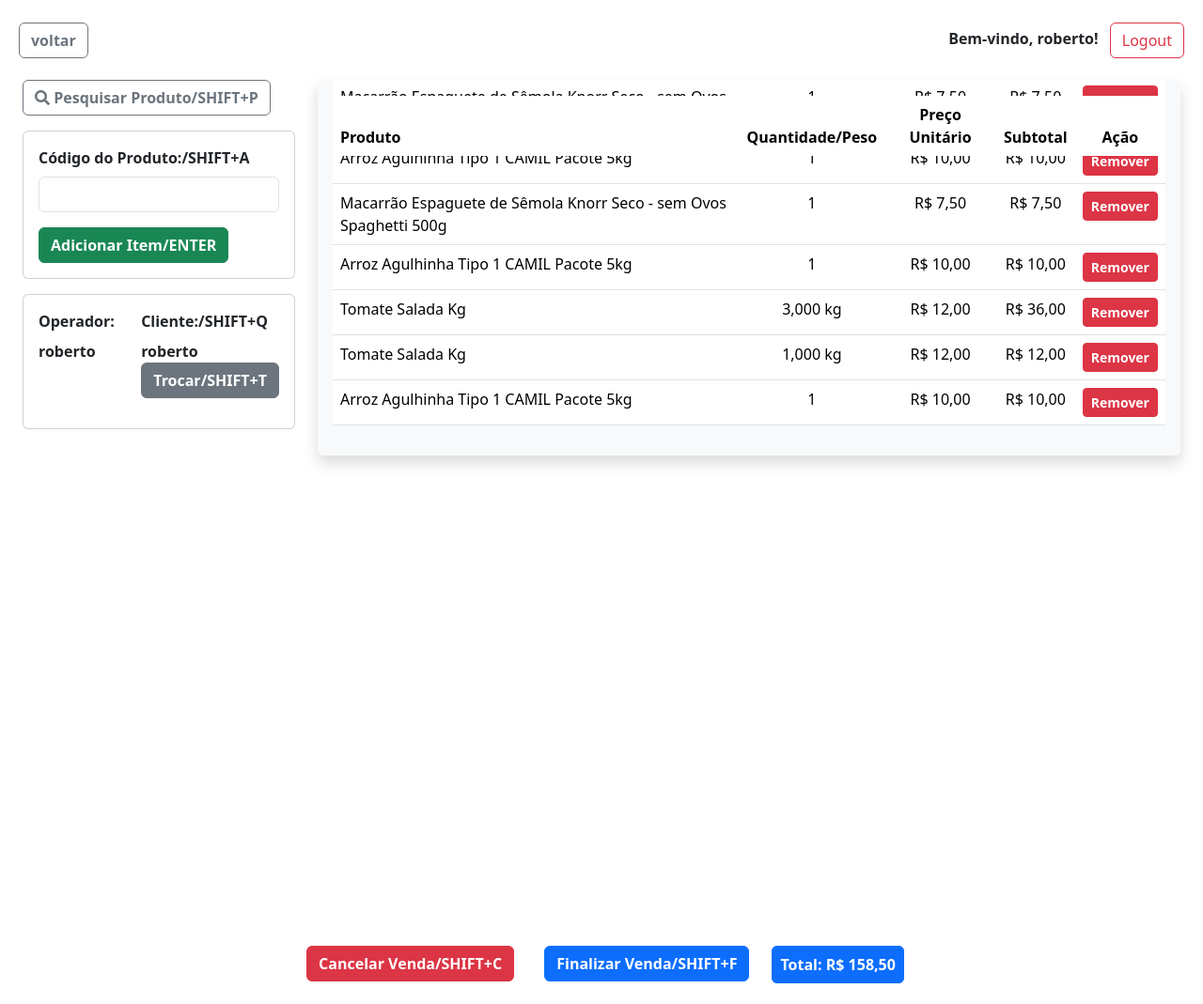
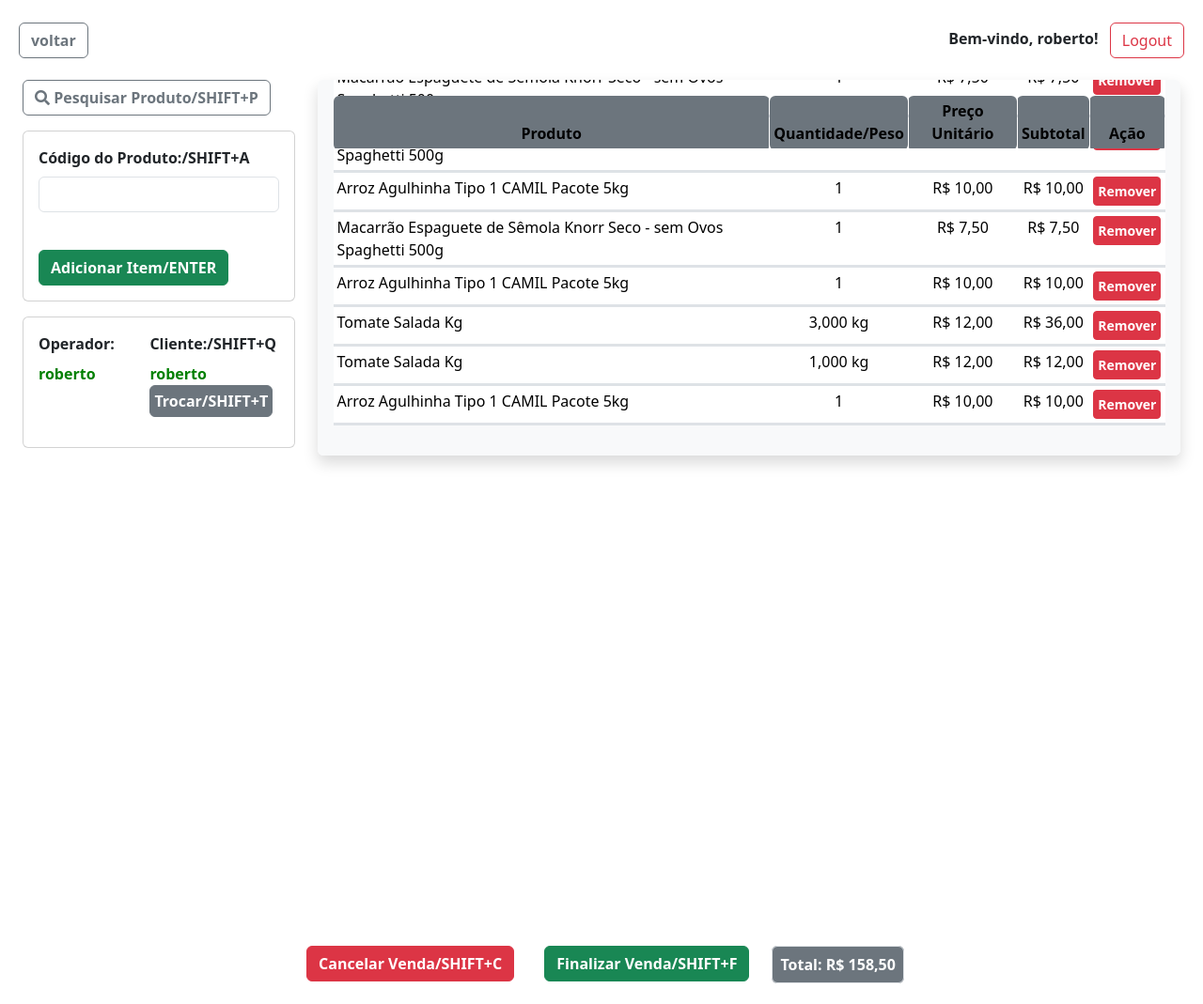
Before and after one commit to robaj9545/PDVSeplanNew, a Django app: page /pdvweb/realizar_venda/ in a window 1280 px wide. Shown: the whole page at 94% size. Run offline with Django 5.2, Linux system fonts and the light colour scheme; a user stored in the database is signed in; data comes from the database, SQL or seed files in the repository; both versions use the stored data as it was after the commit; some libraries are stand-ins or nearby versions.

Commit message:
Atualizando

```diff
--- a/pdvweb/templates/pdvweb/realizar_venda.html
+++ b/pdvweb/templates/pdvweb/realizar_venda.html
@@ -49,8 +49,9 @@
                         <div class="form-group">
                             <label for="codigo_produto_base"><strong>Código do Produto:/SHIFT+A</strong></label>
                             <input type="text" class="form-control" id="codigo_produto_base"
-                                name="codigo_produto_base"><strong id="nome_produto"></strong>
-
+                                name="codigo_produto_base">
+                                <br>
+                                    <strong id="nome_produto" class="" style="color: green;"></strong>
                         </div>
 
                         <div id="formulario_quantidade" style="display: none;">
@@ -78,20 +79,20 @@
                 <div class="card-body full-width-card-body d-flex justify-content-center align-items-centery">
                     <div class="form-group">
                         <label for="operador"><strong>Operador:</strong></label>
-                        <strong>{{ request.user }}</strong>
+                        <strong style="color: green;">{{ request.user }}</strong>
                     </div>
                     <br>
                     <div class="form-group ms-3">
                         <label for="cliente"><strong>Cliente:/SHIFT+Q</strong></label>
                         <div class="">
                             {% if venda.cliente %}
-                            <span id="nome_cliente_label ms-2"><strong>{{ venda.cliente.nome }}</strong></span>
-                            <button id="trocarClienteBtn" class="btn btn-secondary "><strong>Trocar/SHIFT+T</strong></button>
+                            <span id="nome_cliente_label ms-2" style="color: green;"><strong>{{ venda.cliente.nome }}</strong></span>
+                            <button id="trocarClienteBtn" class="btn btn-secondary p-1"><strong>Trocar/SHIFT+T</strong></button>
                             {% else %}
                             <!--<input type="text" id="nome_cliente" class="form-control mr-2" placeholder="Nome">-->
                             <input type="text" id="cpf_cliente" class="form-control mr-2" placeholder="CPF">
                             <button id="verificarClienteBtn"
-                                class="btn btn-primary"><strong>Verificar/SHIFT+V</strong></button>
+                                class="btn btn-primary p-1"><strong>Verificar/SHIFT+V</strong></button>
                             {% endif %}
                         </div>
                     </div>
@@ -147,20 +148,20 @@
         <div class="col-md-9">
             <!-- Itens da Venda -->
             <div id="itens-da-venda" class="mb-3 shadow p-3 bg-light rounded" style="max-height: 400px; overflow-y: auto;">
-
-
-                    <table style="max-height: 350px;" class="table text-center" >
+                <table class="table table-horizontal-borders table-sm text-center" >
                     <thead class="sticky-top bg-light">
-
                         <tr>
-                                <th class="text-left col-auto text-wrap" scope="col">Produto</th>
-                                <th scope="col">Quantidade/Peso</th>
-                                <th scope="col">Preço Unitário</th>
-                                <th scope="col">Subtotal</th>
-                                <th scope="col">Ação</th>
+                            <th class="border rounded p-1 bg-secondary text-black text-center col-auto text-wrap" scope="col">Produto</th>
+                            <th class="border rounded p-1 bg-secondary text-black text-center col-auto text-wrap" scope="col">Quantidade/Peso</th>
+                            <th class="border rounded p-1 bg-secondary text-black text-center col-auto text-wrap" scope="col">Preço Unitário</th>
+                            <th class="border rounded p-1 bg-secondary text-black text-center col-auto text-wrap" scope="col">Subtotal</th>
+                            <th class="border rounded p-1 bg-secondary text-red text-center col-auto text-wrap" scope="col">Ação</th>
                         </tr>
                     </thead>
-                        <tbody style="max-height: 350px;">
+                    <br>
+                    <br>
+
+                    <tbody class="table-sm" >
                         {% for item in itens_venda %}
                         <tr>
                             <td class="text-left col-auto text-wrap">
@@ -185,9 +186,7 @@
                         </tr>
                         {% endfor %}
                     </tbody>
-
                 </table>
-
             </div>
         </div>
 
@@ -197,8 +196,6 @@
     <div class="fixed-bottom text-center mb-4">
         <div class="container">
             <div class="row justify-content-center">
-
-
 
                 {% if venda.id %}
                 <div class="col-md-auto">
@@ -210,12 +207,12 @@
                 <div class="col-md-auto">
                     <form method="post" action="{% url 'pdvweb:finalizar_venda' venda.id %}" class="d-inline ml-2">
                         {% csrf_token %}
-                        <button type="submit" class="btn btn-primary"><strong>Finalizar Venda/SHIFT+F</strong></button>
+                        <button type="submit" class="btn btn-success"><strong>Finalizar Venda/SHIFT+F</strong></button>
                     </form>
                 </div>
                 {% endif %}
                 <div class="col-md-auto mt-2">
-                    <strong class="border border-primary rounded p-2 bg-primary text-white">Total: R$ <span
+                    <strong class="border rounded p-2 bg-secondary text-white" >Total: R$ <span
                             id="valor_total_venda">{{ valor_total_venda }}</span></strong>
                 </div>
             </div>
@@ -318,7 +315,7 @@
         });
 
         function rolarParaUltimoItem() {
-            console.log("ROLANDO A TABELA FUNCIONANDO");
+            console.log("");
             var tabela = $('#itens-da-venda');
             var alturaTabela = tabela[0].scrollHeight - tabela[0].offsetHeight;
             console.log(alturaTabela);
@@ -532,6 +529,7 @@
                     case 'R':
                         // Ativar a funcionalidade de selecionar e remover os itens
                         shiftRPressed = true;
+
                         break;
                     default:
                         break;
@@ -561,7 +559,7 @@
                     // Atualizar o índice do item selecionado
                     if (event.key === 'ArrowUp' && selectedItemIndex > 0) {
                         selectedItemIndex--;
-                    } else if (event.key === 'ArrowDown' && selectedItemIndex < $('#itens-da-venda tbody tr').length - 1) {
+                    } else if (event.key === 'ArrowDown' && selectedItemIndex < $('#itens-da-venda tbody tr').length - 1 ) {
                         selectedItemIndex++;
                     }
 
@@ -595,6 +593,7 @@
                                 selectedItemIndex = -1;
                                 // Remover a classe 'selected' de todas as linhas da tabela
                                 $('#itens-da-venda tbody tr').removeClass('selected');
+                                window.location.reload();
                             },
                             error: function(error) {
                                 console.log('Erro ao remover o item da venda:', error);
@@ -632,6 +631,18 @@
         color: #fff;
         /* Cor do texto branco */
     }
+
+    .table-bordered {
+        border-width: 0px; /* Ajuste o tamanho conforme necessário */
+        border-style: ; /* Garante que as bordas sejam exibidas como sólidas */
+    }
+
+    .table-horizontal-borders tbody > tr > td {
+        border-top: 3px solid #dee2e6;
+        border-bottom: 3px solid #dee2e6;
+    }
+
+
 </style>
 
 
```
Also changed, not shown: db.sqlite3. Lines whose indentation alone changed are shown as unchanged.
